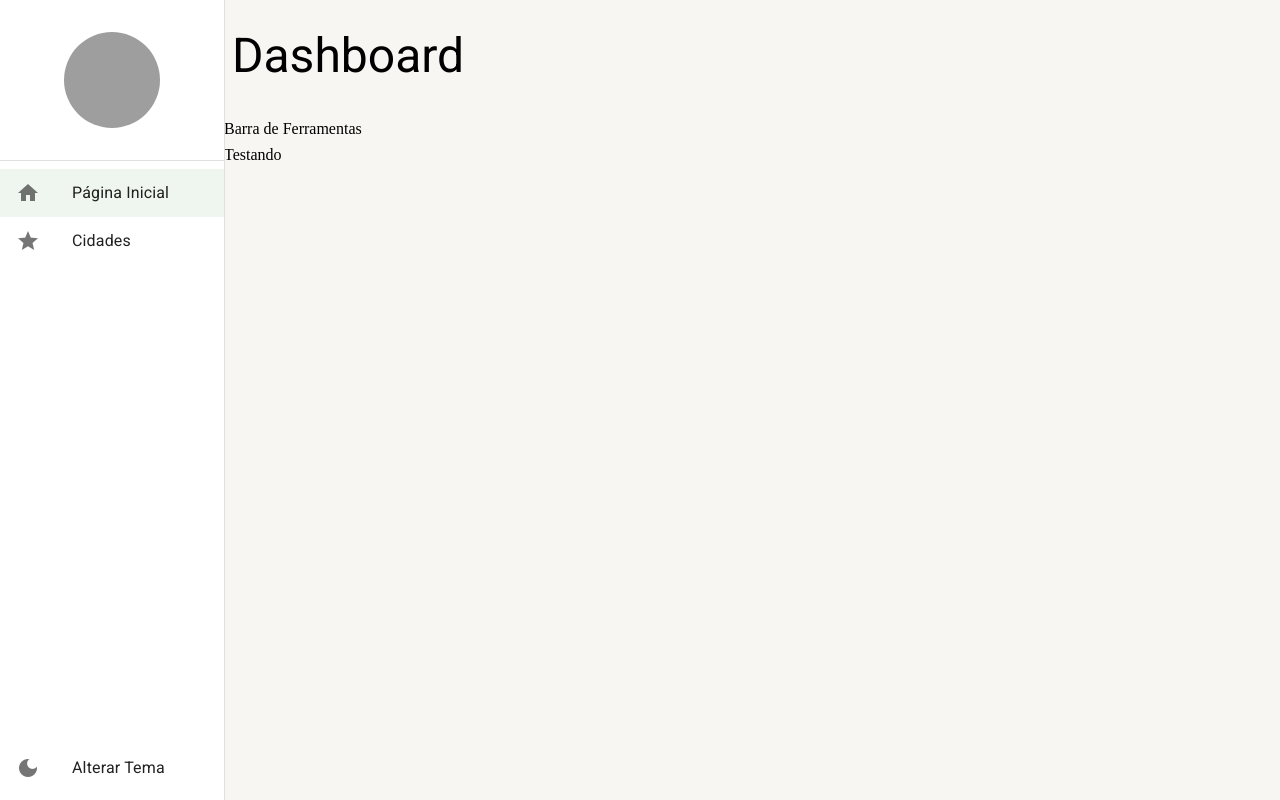
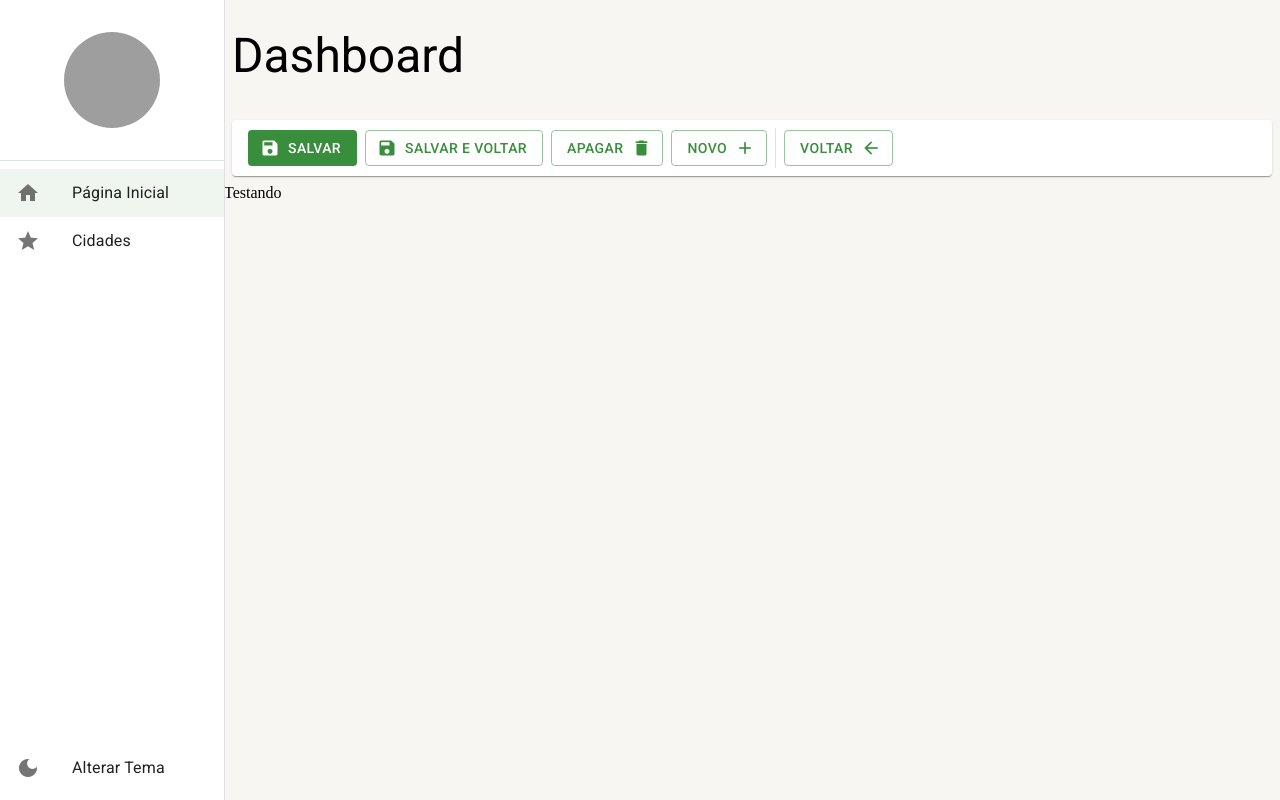
Before and after one commit to leomar-sartor/CursoReact, a React (Create React App) app: page /home in a window 1280 px wide. Built offline with nearby package versions, Linux system fonts and the light colour scheme; grey boxes are pictures that could not be loaded.

Commit message:
create barra de detalhes e estilização básica

```diff
--- a/src/pages/dashboard/Dashboard.tsx
+++ b/src/pages/dashboard/Dashboard.tsx
@@ -1,8 +1,14 @@
+import { FerramentasDeDetalhe } from "../../shared/components";
 import { LayoutBaseDePagina } from "../../shared/layouts";
 
 export const Dashboard = () => {
   return (
-    <LayoutBaseDePagina titulo="Dashboard" barraDeFerramentas={<>Barra de Ferramentas</>}>
+    <LayoutBaseDePagina
+      titulo="Dashboard"
+      barraDeFerramentas={(
+        <FerramentasDeDetalhe/>
+      )}
+    >
       Testando
     </LayoutBaseDePagina>
   );
--- /dev/null
+++ b/src/shared/components/ferramentas-da-listagem/FerramentasDaListagem.tsx
@@ -0,0 +1,57 @@
+import { Box, Button, Icon, Paper, TextField, useTheme } from "@mui/material";
+
+interface IFerramentasDaListagemProps {
+  textoDaBusca?: string;
+  mostrarInputBusca?: boolean;
+  aoMudarTextoDeBusca?: (novoTexto: string) => void;
+  textoBotaoNovo?: string;
+  mostrarBotaoNovo?: boolean;
+  aoClicarEmNovo?: () => void;
+}
+
+export const FerramentasDaListagem: React.FC<IFerramentasDaListagemProps> = ({
+  textoDaBusca = "",
+  mostrarInputBusca = false,
+  aoMudarTextoDeBusca,
+  textoBotaoNovo = "Novo",
+  mostrarBotaoNovo = true,
+  aoClicarEmNovo
+}) => {
+  const theme = useTheme();
+
+  return (
+    <Box
+      component={Paper}
+      height={theme.spacing(5)}
+      marginX={1}
+      padding={1}
+      paddingX={2}
+      display="flex"
+      gap={1}
+      alignItems="center"
+    >
+      {mostrarInputBusca && (
+        <TextField
+          size="small"
+          placeholder="Pesquisar..."
+          value={textoDaBusca}
+          onChange={(e) => aoMudarTextoDeBusca?.(e.target.value)}
+        />
+      )}
+
+      {mostrarBotaoNovo && (
+        <Box flex={1} display="flex" justifyContent="end">
+          <Button
+            color="primary"
+            disableElevation
+            variant="contained"
+            endIcon={<Icon>add</Icon>}
+            onClick={aoClicarEmNovo}
+          >
+            {textoBotaoNovo}
+          </Button>
+        </Box>
+      )}
+    </Box>
+  );
+};
--- /dev/null
+++ b/src/shared/components/ferramentas-de-detalhe/FerramentasDeDetalhe.tsx
@@ -0,0 +1,69 @@
+import { Box, Button, Divider, Icon, Paper, useTheme } from "@mui/material";
+
+interface IFerramentasDeDetalheProp {
+    children?: React.ReactNode
+}
+
+export const FerramentasDeDetalhe: React.FC<IFerramentasDeDetalheProp> = () => {
+
+  const theme = useTheme();
+  return (
+    <Box
+      component={Paper}
+      height={theme.spacing(5)}
+      marginX={1}
+      padding={1}
+      paddingX={2}
+      display="flex"
+      gap={1}
+      alignItems="center"
+    >
+      <Button
+        color="primary"
+        disableElevation
+        variant="contained"
+        startIcon={<Icon>save</Icon>}
+      >
+        Salvar
+      </Button>
+
+      <Button
+        color="primary"
+        disableElevation
+        variant="outlined"
+        startIcon={<Icon>save</Icon>}
+      >
+        Salvar e Voltar
+      </Button>
+
+      <Button
+        color="primary"
+        disableElevation
+        variant="outlined"
+        endIcon={<Icon>delete</Icon>}
+      >
+        Apagar
+      </Button>
+
+      <Button
+        color="primary"
+        disableElevation
+        variant="outlined"
+        endIcon={<Icon>add</Icon>}
+      >
+        Novo
+      </Button>
+
+      <Divider variant="middle" orientation="vertical"/>
+
+      <Button
+        color="primary"
+        disableElevation
+        variant="outlined"
+        endIcon={<Icon>arrow_back</Icon>}
+      >
+        Voltar
+      </Button>
+    </Box>
+  );
+};
--- a/src/shared/components/index.ts
+++ b/src/shared/components/index.ts
@@ -1 +1,3 @@
 export * from "./menu-lateral/MenuLateral";
+export * from "./ferramentas-da-listagem/FerramentasDaListagem";
+export * from "./ferramentas-de-detalhe/FerramentasDeDetalhe";
```
